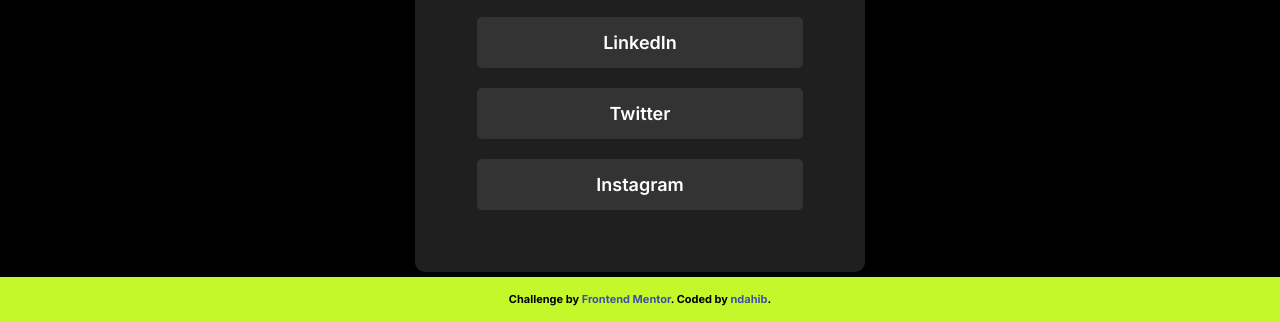
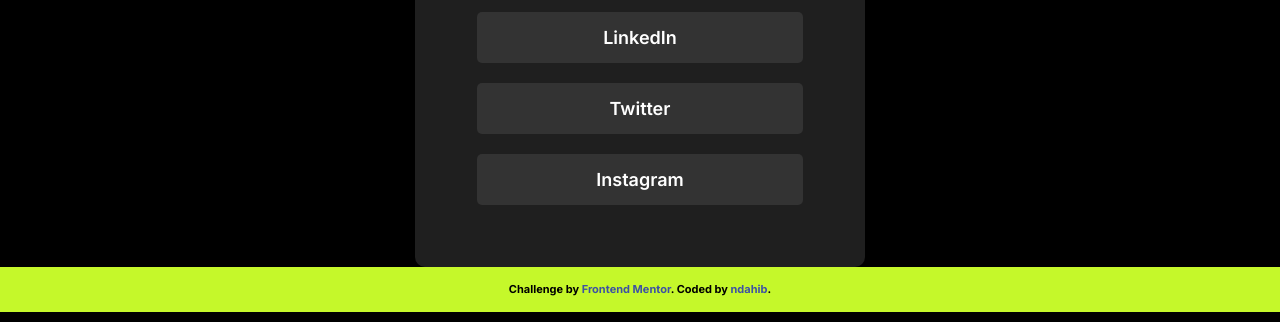
Before and after one commit to ndahib/social-Links, a plain HTML site: page index.html in a window 1280 px wide. Shown: the part 523-845 px from the top of the page. Drawn offline with Linux system fonts and the light colour scheme.

Commit message:
solving probel of attrbition

```diff
--- a/styles.css
+++ b/styles.css
@@ -7,6 +7,9 @@
 
 body
 {
+    display: flex;
+    flex-direction: column;
+    min-height: 100vh;
     background-color: black;
     color: hsl(0, 0%, 100%);
     font-family: "Inter";
@@ -18,7 +21,7 @@ main
     justify-content: center;
     text-align: center;
     align-items: center;
-    height: 100vh;
+    margin: auto;
 }
 
 
@@ -101,7 +104,6 @@ a:hover
 
 .attribution
 {
-    width: 100vw;
     height: 30px;
     padding-top: 15px;
     font-weight: bold;
```
